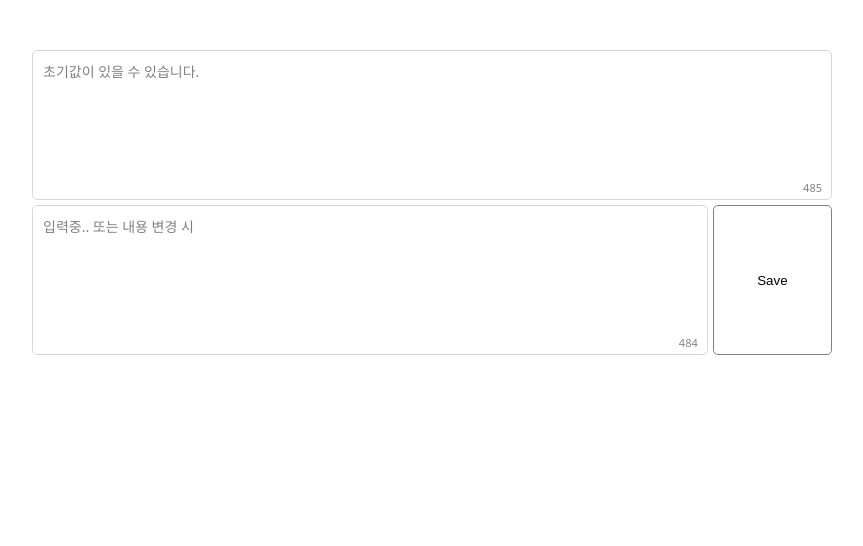
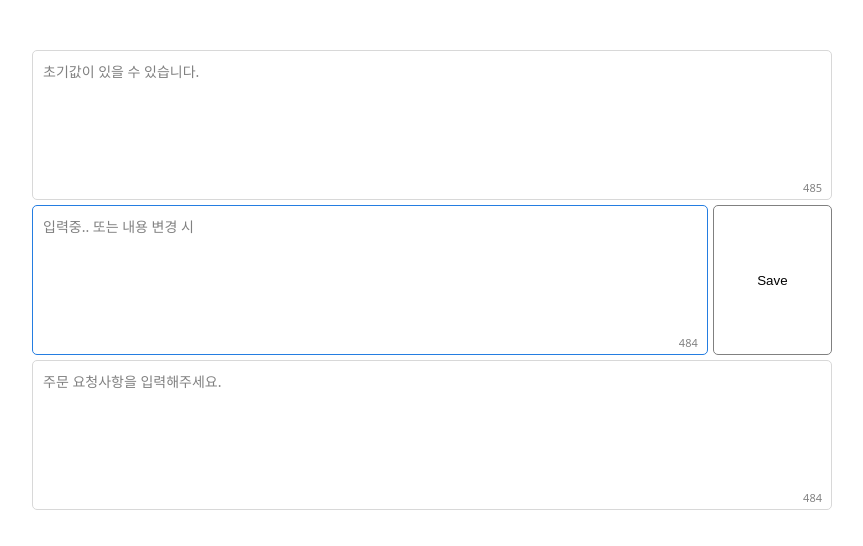
Before and after one commit to yuriyoon1009/react-atomic-design-pattern, a React (Create React App) app: page /input-list in a window 1280 px wide. Shown: the top 546 px of the page, without its empty margins (208-1071 px from the left). Built offline with nearby package versions, Linux system fonts and the light colour scheme.

Commit message:
progress textarea in

```diff
--- a/src/components/atoms/Textarea.tsx
+++ b/src/components/atoms/Textarea.tsx
@@ -1,3 +1,5 @@
+import React from 'react';
+
 interface TTextareaProps {
   id?: string;
   className?: string;
@@ -5,7 +7,7 @@ interface TTextareaProps {
   placeholder?: string;
   maxLength?: number;
   autoFocus?: boolean;
-  onChange?: (e: any) => void;
+  onChange?: (e: React.ChangeEvent<HTMLTextAreaElement>) => void;
 }
 
 function Textarea({ id, value, placeholder, maxLength, autoFocus, className, onChange }: TTextareaProps) {
--- a/src/components/molecules/TextareaContents.module.scss
+++ b/src/components/molecules/TextareaContents.module.scss
@@ -24,6 +24,10 @@
       border: 1px solid $deep_gray;
       border-radius: 5px;
       resize: none;
+
+      &.auto-focus {
+        border-color: $blue100;
+      }
     }
 
     .count-container {
--- a/src/components/molecules/TextareaContents.tsx
+++ b/src/components/molecules/TextareaContents.tsx
@@ -60,7 +60,7 @@ function TextareaContents({
         <Textarea
           id={id}
           value={value}
-          className={cx(className)}
+          className={cx('textarea', { 'auto-focus': autoFocus })}
           placeholder={placeholder}
           maxLength={maxLength}
           autoFocus={autoFocus}
--- /dev/null
+++ b/src/config/textarea/index.ts
@@ -0,0 +1,31 @@
+import { ITextareaData } from 'interface/textarea';
+
+export const TEXTAREA_LIST: ITextareaData[] = [
+  {
+    id: '1',
+    value: '초기값이 있을 수 있습니다.',
+    placeholder: '입력',
+    maxLength: 500,
+    autoFocus: false,
+    isBtn: false,
+    isReadOnly: false,
+  },
+  {
+    id: '2',
+    value: '입력중.. 또는 내용 변경 시',
+    placeholder: '입력',
+    maxLength: 500,
+    autoFocus: true,
+    isBtn: true,
+    isReadOnly: false,
+  },
+  {
+    id: '3',
+    value: '주문 요청사항을 입력해주세요.',
+    placeholder: '입력',
+    maxLength: 500,
+    autoFocus: false,
+    isBtn: false,
+    isReadOnly: true,
+  },
+];
--- /dev/null
+++ b/src/interface/textarea/index.ts
@@ -0,0 +1,9 @@
+export interface ITextareaData {
+  id: string;
+  value: string;
+  placeholder: string;
+  maxLength: number;
+  autoFocus: boolean;
+  isBtn: boolean;
+  isReadOnly: boolean;
+}
--- a/src/pages/InputListPage/InputList.tsx
+++ b/src/pages/InputListPage/InputList.tsx
@@ -1,36 +1,16 @@
 import React, { useState } from 'react';
 import classNames from 'classnames/bind';
 import styles from './InputList.module.scss';
+
+import { TEXTAREA_LIST } from 'config/textarea';
+import { ITextareaData } from 'interface/textarea';
 
 import { TextareaContents } from 'components/molecules';
 
 const cx = classNames.bind(styles);
 
 const InputList = () => {
-  const [textareaList, setTextareaList] = useState([
-    {
-      id: '1',
-      value: '초기값이 있을 수 있습니다.',
-      placeholder: '입력',
-      maxLength: 500,
-      autoFocus: false,
-      isBtn: false,
-      onChange: (e) => {
-        setSelectedValue(e.target);
-      },
-    },
-    {
-      id: '2',
-      value: '입력중.. 또는 내용 변경 시',
-      placeholder: '입력',
-      maxLength: 500,
-      autoFocus: true,
-      isBtn: true,
-      onChange: (e) => {
-        setSelectedValue(e.target);
-      },
-    },
-  ]);
+  const [textareaList, setTextareaList] = useState<ITextareaData[]>(TEXTAREA_LIST);
 
   const setSelectedValue = ({ value, id }) => {
     const updateTextareaList = textareaList.map((data, key) => {
@@ -40,6 +20,10 @@ const InputList = () => {
     });
 
     setTextareaList(updateTextareaList);
+  };
+
+  const onChangeTextarea = (e: React.ChangeEvent<HTMLTextAreaElement>): void => {
+    setSelectedValue(e.target);
   };
 
   return (
@@ -54,8 +38,7 @@ const InputList = () => {
               placeholder={data?.placeholder}
               maxLength={data?.maxLength}
               autoFocus={data?.autoFocus}
-              onChange={data?.onChange}
-              className={cx('textarea')}
+              onChange={onChangeTextarea}
               isBtn={data?.isBtn}
             />
           );
--- a/src/shared/App.tsx
+++ b/src/shared/App.tsx
@@ -14,18 +14,15 @@ function App() {
   return (
     <div className={cx('app-container')}>
       <header className={cx('header-container')}>
-        {<Helmet>
-          <title>{'list'}</title>
-          <meta name="title" content={'title'} />
-          <meta name="subject" content={'subject'} />
-        </Helmet>}
+        {
+          <Helmet>
+            <title>{'list'}</title>
+            <meta name="title" content={'title'} />
+            <meta name="subject" content={'subject'} />
+          </Helmet>
+        }
       </header>
-      <aside>
-        {/* <SideBar/> */}
-      </aside>
-      <main className={cx('view-container')}>
-        {<Routes indexUrl={indexUrl}/>}
-      </main>
+      <main className={cx('view-container')}>{<Routes indexUrl={indexUrl} />}</main>
     </div>
   );
 }
```
Also changed, not shown: src/interface/common/index.ts (deleted, +0 -7 lines).
